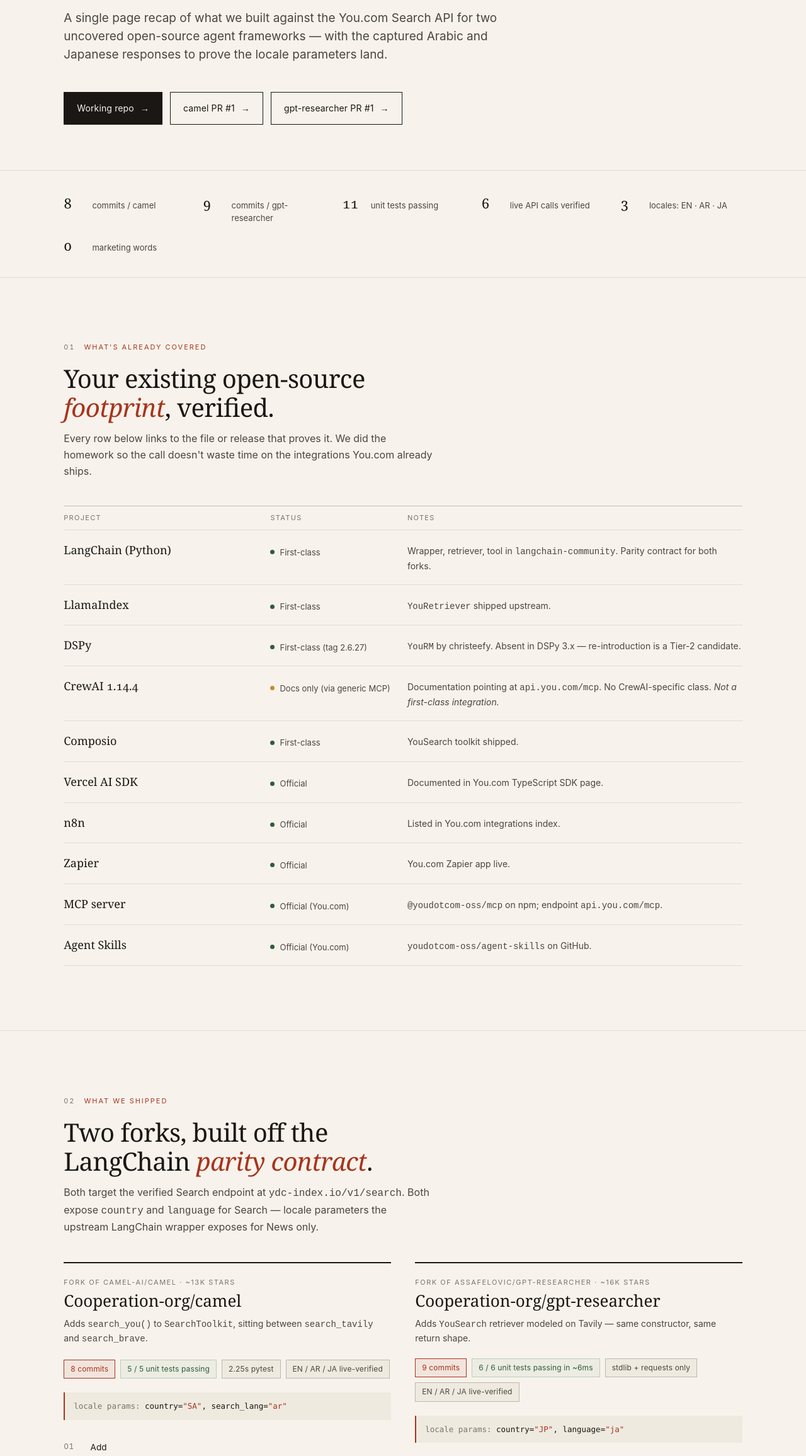
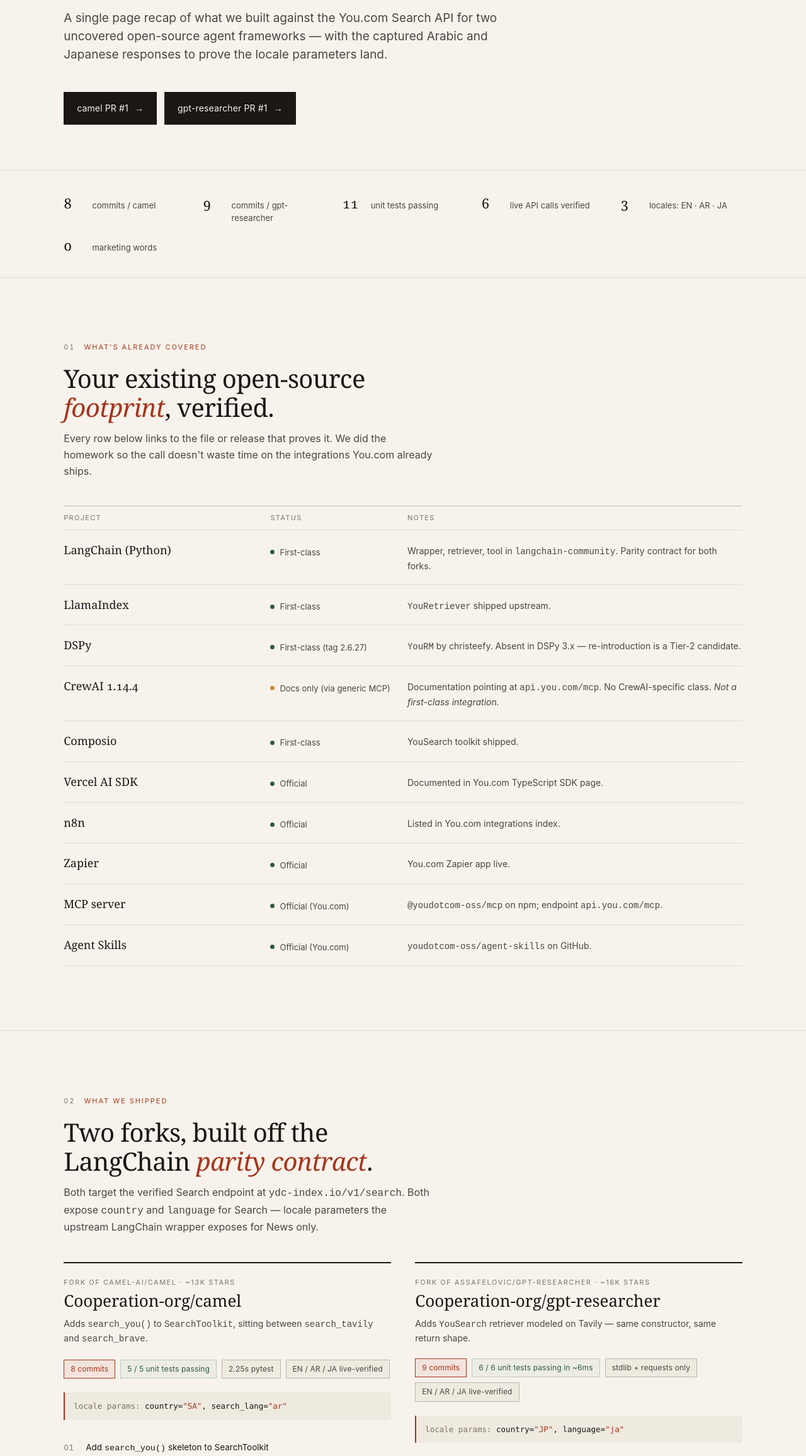
Before and after one commit to dev-mhany/youcom-ecosystem-work, a plain HTML site: page demos/index.html in a window 1280 px wide. Shown: the part 468-2780 px from the top of the page at 63% size. Drawn offline with Linux system fonts and the light colour scheme.

Commit message:
Polish demo page after first review
- Drop working-repo button from hero CTAs and working-repo entry
  from footer (page is deployed; the bare repo link is redundant
  for the call audience).
- Switch the commit list from CSS Grid to position:absolute layout
  for the counter, with overflow-wrap:anywhere on the li and
  white-space:nowrap on inline code. Fixes the text overlap where
  inline <code> elements (like search_you) created extra grid
  items beyond the 2-column template, pushing wrapped text into
  the number column.
- Update credit line: add Amr Nabil to the Arabic team and drop
  the 'author of both fork branches' qualifier from Muhammad's
  name to keep the framing flat across team members.

```diff
--- a/demos/index.html
+++ b/demos/index.html
@@ -324,20 +324,26 @@
   }
   .commits li {
     counter-increment: cmt;
-    display: grid;
-    grid-template-columns: 2.4em 1fr;
-    gap: 10px;
-    padding: 9px 0;
+    position: relative;
+    padding: 9px 0 9px 2.6em;
     font-size: 13.5px;
+    line-height: 1.55;
     color: var(--ink);
     border-bottom: 1px dotted var(--rule);
+    overflow-wrap: anywhere;
   }
   .commits li::before {
     content: counter(cmt, decimal-leading-zero);
+    position: absolute;
+    left: 0;
+    top: 11px;
     color: var(--ink-muted);
     font-variant-numeric: tabular-nums;
     font-size: 12px;
     letter-spacing: 0.04em;
+  }
+  .commits li code {
+    white-space: nowrap;
   }
   .commits li:last-child { border-bottom: 0; }
 
@@ -689,9 +695,8 @@
     <h1>Two reference forks. <span class="lit">Real multilingual search.</span> Ready to ship.</h1>
     <p class="sub">A single page recap of what we built against the You.com Search API for two uncovered open-source agent frameworks &mdash; with the captured Arabic and Japanese responses to prove the locale parameters land.</p>
     <div class="ctas">
-      <a class="cta" href="https://github.com/dev-mhany/youcom-ecosystem-work" target="_blank" rel="noopener">Working repo <span class="arrow">&rarr;</span></a>
-      <a class="cta secondary" href="https://github.com/Cooperation-org/camel/pull/1" target="_blank" rel="noopener">camel PR #1 <span class="arrow">&rarr;</span></a>
-      <a class="cta secondary" href="https://github.com/Cooperation-org/gpt-researcher/pull/1" target="_blank" rel="noopener">gpt-researcher PR #1 <span class="arrow">&rarr;</span></a>
+      <a class="cta" href="https://github.com/Cooperation-org/camel/pull/1" target="_blank" rel="noopener">camel PR #1 <span class="arrow">&rarr;</span></a>
+      <a class="cta" href="https://github.com/Cooperation-org/gpt-researcher/pull/1" target="_blank" rel="noopener">gpt-researcher PR #1 <span class="arrow">&rarr;</span></a>
     </div>
   </div>
 </section>
@@ -1073,10 +1078,6 @@
   <div class="wrap">
     <div class="links">
       <div>
-        <span class="lab">Working repo</span>
-        <a href="https://github.com/dev-mhany/youcom-ecosystem-work" target="_blank" rel="noopener">github.com/dev-mhany/youcom-ecosystem-work</a>
-      </div>
-      <div>
         <span class="lab">camel fork PR</span>
         <a href="https://github.com/Cooperation-org/camel/pull/1" target="_blank" rel="noopener">github.com/Cooperation-org/camel/pull/1</a>
       </div>
@@ -1085,7 +1086,7 @@
         <a href="https://github.com/Cooperation-org/gpt-researcher/pull/1" target="_blank" rel="noopener">github.com/Cooperation-org/gpt-researcher/pull/1</a>
       </div>
     </div>
-    <p class="credit">Cooperation.org &middot; Multi-region team &mdash; <em>Muhammad Hany</em> (Arabic lead, author of both fork branches), <em>Tuna</em> (Japanese lead), <em>Gitonga Miriam</em> (presenter). LangChain integration credited to sam-h-bean, scottnath, and christeefy. Eval-harness work credited to the You.com team.</p>
+    <p class="credit">Cooperation.org &middot; Multi-region team &mdash; <em>Muhammad Hany</em> (Arabic lead), <em>Amr Nabil</em> (Arabic), <em>Tuna</em> (Japanese lead), <em>Gitonga Miriam</em> (presenter). LangChain integration credited to sam-h-bean, scottnath, and christeefy. Eval-harness work credited to the You.com team.</p>
   </div>
 </footer>
 
```
